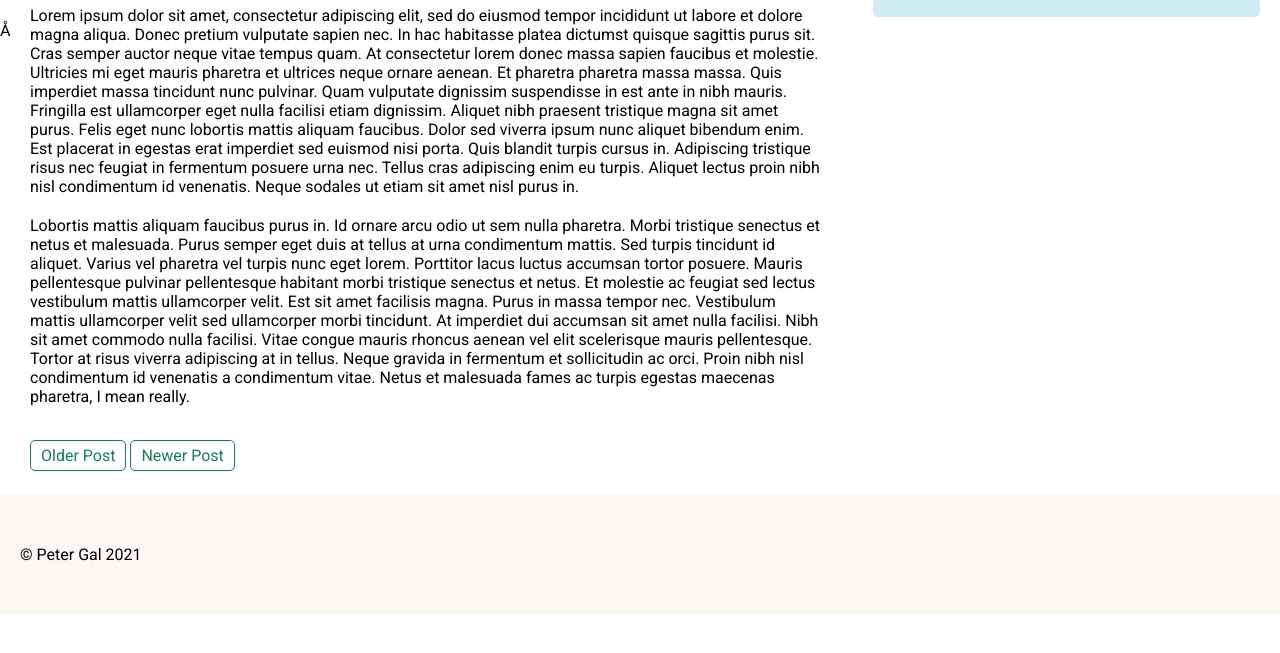
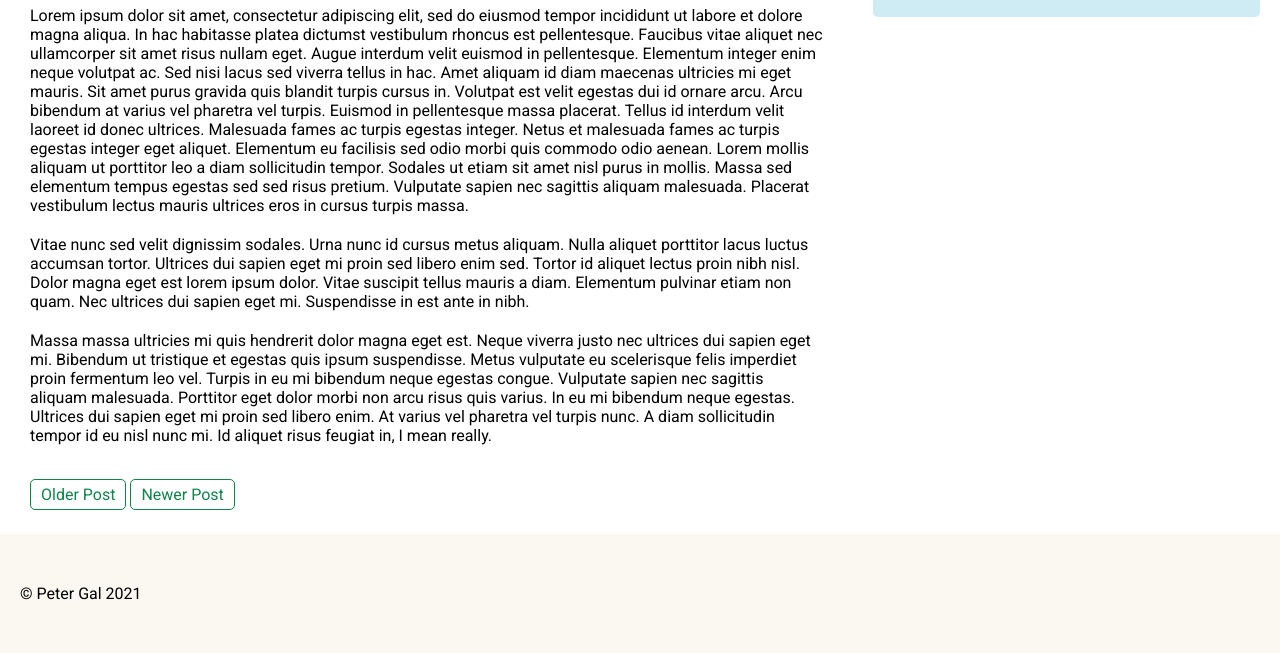
Before and after one commit to petergal/fewd2020-personal-blog-website, a plain HTML site: page blog-post.html in a window 1280 px wide. Shown: the part 779-1432 px from the top of the page. Before the commit the page ends 1394 px from the top, so only its background shows below. Drawn offline with Linux system fonts and the light colour scheme.

Commit message:
refactor: small fixes

```diff
--- a/blog-post.html
+++ b/blog-post.html
@@ -37,30 +37,32 @@
                     href="https://unsplash.com/">Unsplash</a></figcaption>
         </figure>
         <h2>Climate Protest in Zurich 2019</h2>
+
         <p class="text">Lorem ipsum dolor sit amet, consectetur adipiscing elit, sed do eiusmod tempor incididunt ut
-            labore et
-            dolore magna aliqua. Donec pretium vulputate sapien nec. In hac habitasse platea dictumst quisque
-            sagittis purus sit. Cras semper auctor neque vitae tempus quam. At consectetur lorem donec massa sapien
-            faucibus et molestie. Ultricies mi eget mauris pharetra et ultrices neque ornare aenean. Et pharetra
-            pharetra massa massa. Quis imperdiet massa tincidunt nunc pulvinar. Quam vulputate dignissim suspendisse
-            in est ante in nibh mauris. Fringilla est ullamcorper eget nulla facilisi etiam dignissim. Aliquet nibh
-            praesent tristique magna sit amet purus. Felis eget nunc lobortis mattis aliquam faucibus. Dolor sed
-            viverra ipsum nunc aliquet bibendum enim. Est placerat in egestas erat imperdiet sed euismod nisi porta.
-            Quis blandit turpis cursus in. Adipiscing tristique risus nec feugiat in fermentum posuere urna nec.
-            Tellus cras adipiscing enim eu turpis. Aliquet lectus proin nibh nisl condimentum id venenatis. Neque
-            sodales ut etiam sit amet nisl purus in.</p>
+            labore et dolore magna aliqua. In hac habitasse platea dictumst vestibulum rhoncus est pellentesque.
+            Faucibus vitae aliquet nec ullamcorper sit amet risus nullam eget. Augue interdum velit euismod in
+            pellentesque. Elementum integer enim neque volutpat ac. Sed nisi lacus sed viverra tellus in hac. Amet
+            aliquam id diam maecenas ultricies mi eget mauris. Sit amet purus gravida quis blandit turpis cursus in.
+            Volutpat est velit egestas dui id ornare arcu. Arcu bibendum at varius vel pharetra vel turpis. Euismod in
+            pellentesque massa placerat. Tellus id interdum velit laoreet id donec ultrices. Malesuada fames ac turpis
+            egestas integer. Netus et malesuada fames ac turpis egestas integer eget aliquet. Elementum eu facilisis sed
+            odio morbi quis commodo odio aenean. Lorem mollis aliquam ut porttitor leo a diam sollicitudin tempor.
+            Sodales ut etiam sit amet nisl purus in mollis. Massa sed elementum tempus egestas sed sed risus pretium.
+            Vulputate sapien nec sagittis aliquam malesuada. Placerat vestibulum lectus mauris ultrices eros in cursus
+            turpis massa.</p>
 
-        <p class="text"> Lobortis mattis aliquam faucibus purus in. Id ornare arcu odio ut sem nulla pharetra. Morbi
-            tristique
-            senectus et netus et malesuada. Purus semper eget duis at tellus at urna condimentum mattis. Sed turpis
-            tincidunt id aliquet. Varius vel pharetra vel turpis nunc eget lorem. Porttitor lacus luctus accumsan
-            tortor posuere. Mauris pellentesque pulvinar pellentesque habitant morbi tristique senectus et netus. Et
-            molestie ac feugiat sed lectus vestibulum mattis ullamcorper velit. Est sit amet facilisis magna. Purus
-            in massa tempor nec. Vestibulum mattis ullamcorper velit sed ullamcorper morbi tincidunt. At imperdiet
-            dui accumsan sit amet nulla facilisi. Nibh sit amet commodo nulla facilisi. Vitae congue mauris rhoncus
-            aenean vel elit scelerisque mauris pellentesque. Tortor at risus viverra adipiscing at in tellus. Neque
-            gravida in fermentum et sollicitudin ac orci. Proin nibh nisl condimentum id venenatis a condimentum
-            vitae. Netus et malesuada fames ac turpis egestas maecenas pharetra, I mean really.</p>
+        <p class="text">Vitae nunc sed velit dignissim sodales. Urna nunc id cursus metus aliquam. Nulla aliquet
+            porttitor lacus luctus accumsan tortor. Ultrices dui sapien eget mi proin sed libero enim sed. Tortor id
+            aliquet lectus proin nibh nisl. Dolor magna eget est lorem ipsum dolor. Vitae suscipit tellus mauris a diam.
+            Elementum pulvinar etiam non quam. Nec ultrices dui sapien eget mi. Suspendisse in est ante in nibh.</p>
+
+        <p class="text">Massa massa ultricies mi quis hendrerit dolor magna eget est. Neque viverra justo nec ultrices
+            dui sapien eget mi. Bibendum ut tristique et egestas quis ipsum suspendisse. Metus vulputate eu scelerisque
+            felis imperdiet proin fermentum leo vel. Turpis in eu mi bibendum neque egestas congue. Vulputate sapien nec
+            sagittis aliquam malesuada. Porttitor eget dolor morbi non arcu risus quis varius. In eu mi bibendum neque
+            egestas. Ultrices dui sapien eget mi proin sed libero enim. At varius vel pharetra vel turpis nunc. A diam
+            sollicitudin tempor id eu nisl nunc mi. Id aliquet risus feugiat in, I mean really.</p>
+
         <div>
             <a href="blog-post.html" class="btn-card">Older Post</a>
             <a href="blog-post.html" class="btn-card">Newer Post</a>
@@ -105,4 +107,4 @@
     </footer>
 </div>
 </body>
-</html>Å
+</html>
--- a/css/blog-post.css
+++ b/css/blog-post.css
@@ -111,7 +111,6 @@ header {
         align-items: stretch;
     }
 
-
     nav > ul {
         flex-flow: column nowrap;
         justify-content: stretch;
@@ -210,8 +209,6 @@ footer {
 .social-media-icon {
     width: 40px;
     height: 40px;
-    /*padding: 8px;*/
-    /*transition: 0.5s ease;*/
 }
 
 li > h3 {
```
